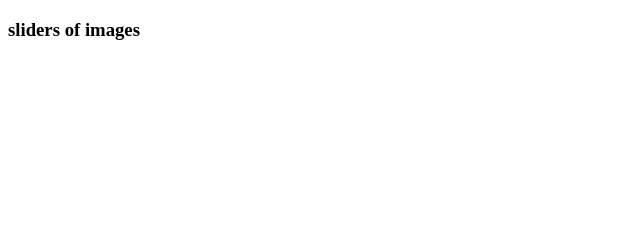
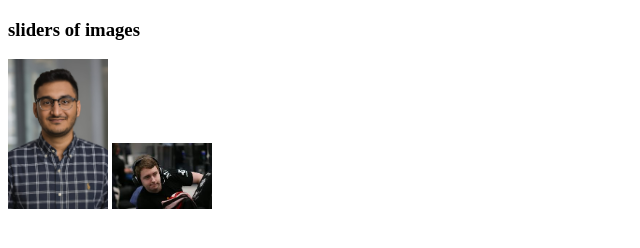
Before and after one commit to Kadir569/my-fourth-repo, a plain HTML site: page index.html in a window 1280 px wide. Shown: the whole page, without its empty margins (0-640 px from the left). Drawn offline with Linux system fonts and the light colour scheme.

Commit message:
added to pictures

```diff
--- a/index.html
+++ b/index.html
@@ -8,6 +8,8 @@
 </head>
 <body>
     <h3>sliders of images</h3>
+    <img src="images/Mushfiq.jpg" alt="">
+    <img src="images/gamer.jpeg" alt="">
 
 </body>
 </html>
--- a/styles/sliders.css
+++ b/styles/sliders.css
@@ -0,0 +1,3 @@
+img{
+    width: 100px;
+}
```
